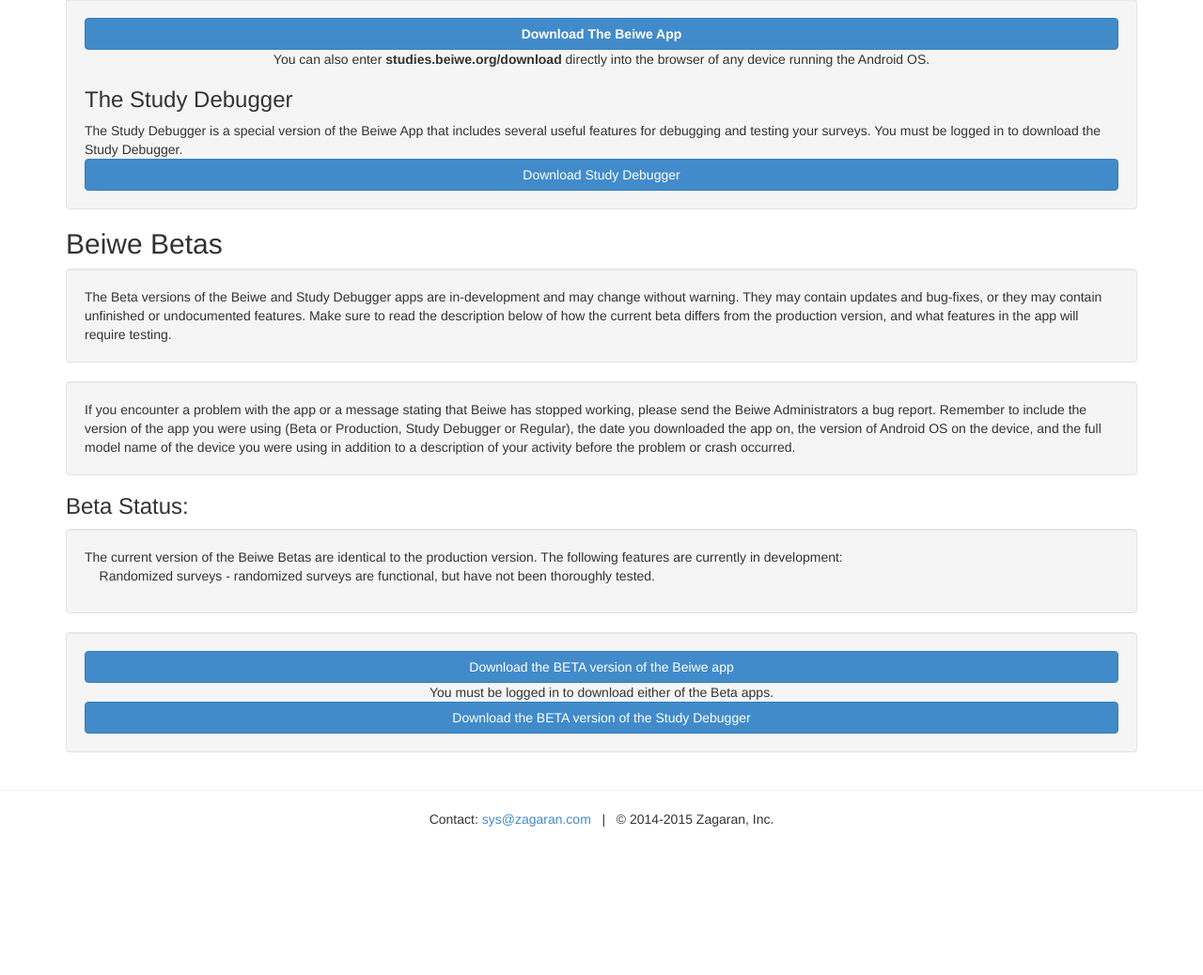
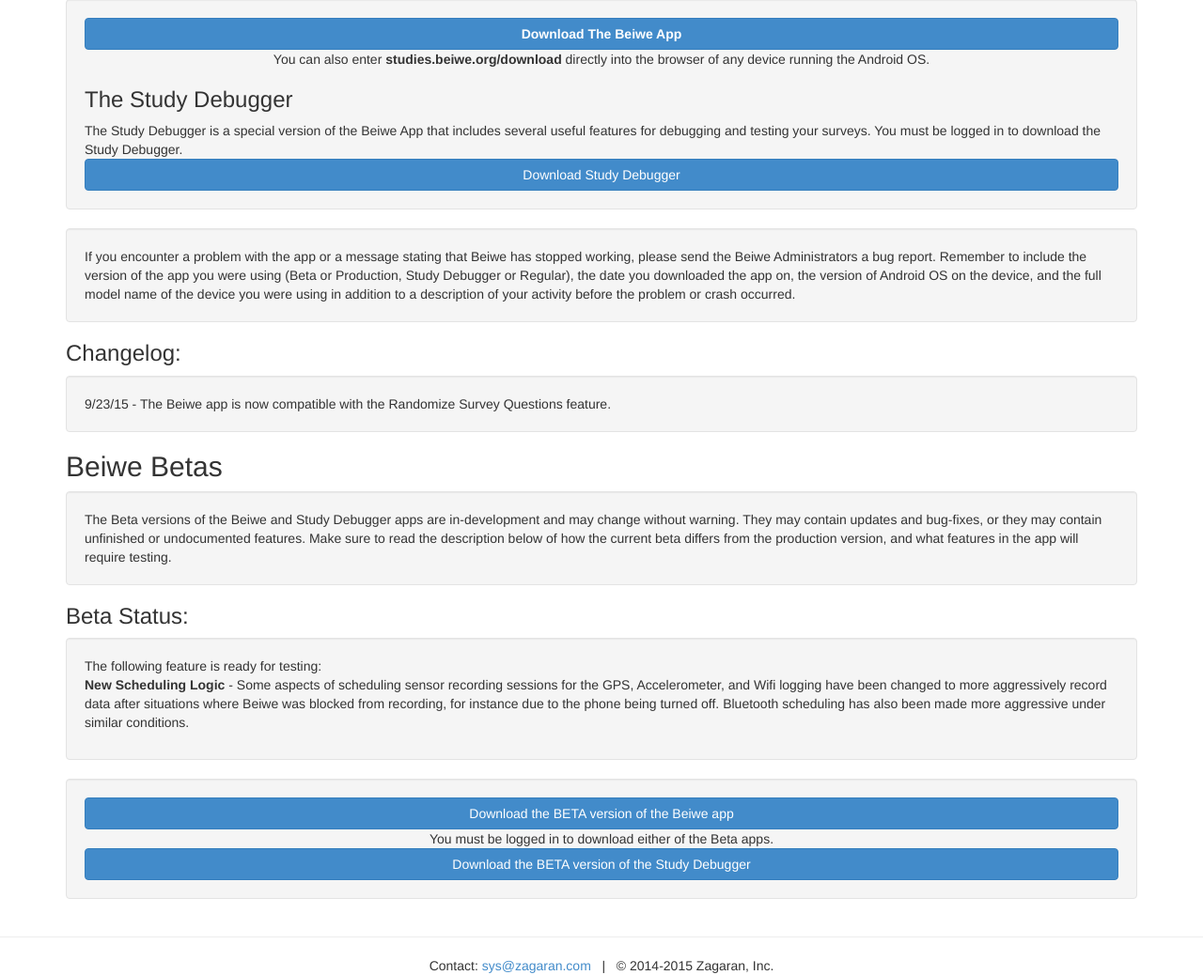
Before and after one commit to xuancong84/beiwe-backend, a Flask app: template frontend/templates/download_landing_page.html in a window 1280 px wide. Shown: the part 104-1142 px from the top of the page at 94% size. Before the commit the page ends 984 px from the top, so only its background shows below. Run offline with Flask 2, Linux system fonts and the light colour scheme; the template is opened without the code that fills it, so the values that code supplies are empty; some libraries are stand-ins or nearby versions.

Commit message:
updated the download landing page.

```diff
--- a/frontend/templates/download_landing_page.html
+++ b/frontend/templates/download_landing_page.html
@@ -24,22 +24,27 @@
         </div>
       </div>
     </div>
+
+    <div class="well">
+      If you encounter a problem with the app or a message stating that Beiwe has stopped working, please send the Beiwe Administrators a bug report.  Remember to include the version of the app you were using (Beta or Production, Study Debugger or Regular), the date you downloaded the app on, the version of Android OS on the device, and the full model name of the device you were using in addition to a description of your activity before the problem or crash occurred.
+    </div>
+
+    <h3> Changelog: </h3>
+    <div class="well">
+      9/23/15 - The Beiwe app is now compatible with the Randomize Survey Questions feature.
+    </div>
+
     <h2> Beiwe Betas </h2>
     <div class="well">
       The Beta versions of the Beiwe and Study Debugger apps are in-development and may change without warning.  They may contain updates and bug-fixes, or they may contain unfinished or undocumented features.  Make sure to read the description below of how the current beta differs from the production version, and what features in the app will require testing.
     </div>
-    <div class="well">
-      If you encounter a problem with the app or a message stating that Beiwe has stopped working, please send the Beiwe Administrators a bug report.  Remember to include the version of the app you were using (Beta or Production, Study Debugger or Regular), the date you downloaded the app on, the version of Android OS on the device, and the full model name of the device you were using in addition to a description of your activity before the problem or crash occurred.
-    </div>
+
     <h3> Beta Status: </h3>
-
-
     {# this text is going to change whenever we upload a new version of the app, keep it simplo #}
     <div class="well">
-      The current version of the Beiwe Betas are identical to the production version.  The following features are currently in development:
-      <p>&nbsp &nbsp Randomized surveys - randomized surveys are functional, but have not been thoroughly tested.</p>
+      The following feature is ready for testing:
+      <p><b>New Scheduling Logic</b> - Some aspects of scheduling sensor recording sessions for the GPS, Accelerometer, and Wifi logging have been changed to more aggressively record data after situations where Beiwe was blocked from recording, for instance due to the phone being turned off.  Bluetooth scheduling has also been made more aggressive under similar conditions. </p>
     </div>
-
 
     <div class="well">
       <div class="row">
@@ -50,7 +55,6 @@
           </div>
         </div>
       </div>
-
       <div class="row">
         <div class="col-xs-12">
           <a href="/download_beta_debug" class="btn btn-primary btn-block">Download the BETA version of the Study Debugger </a>
```
